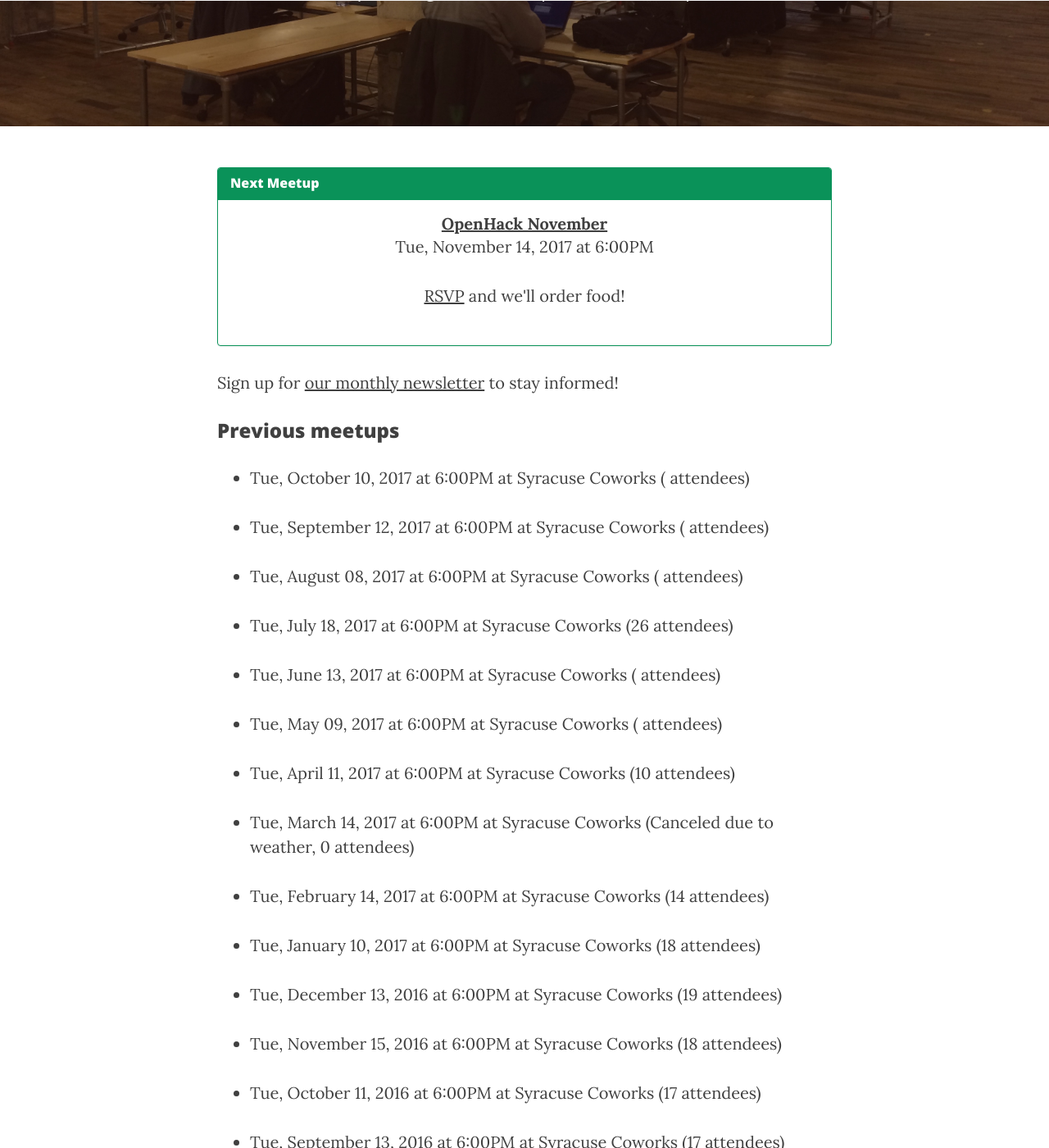
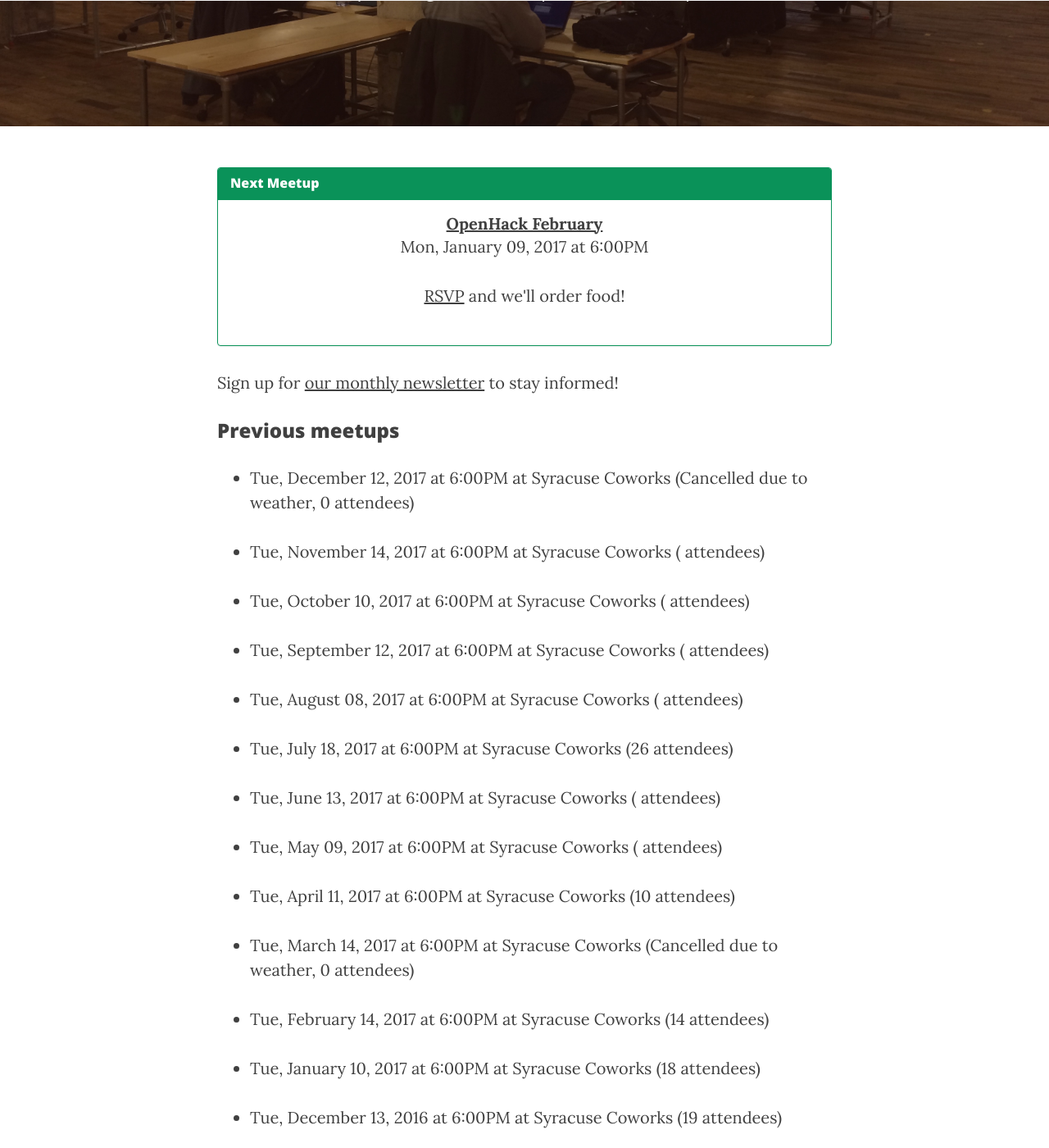
Before and after one commit to syracuseio/openhacksyr.github.io, a Jekyll site: the page built from events.md, in a window 1280 px wide and 1400 px high, scrolled down 302 px. Shown: the whole window at 82% size. Built offline with Jekyll 4.4.1, drawn with Linux system fonts in a browser that asks for light colours; nearby versions of some CDN libraries.

Commit message:
update events

```diff
--- a/_data/events.yaml
+++ b/_data/events.yaml
@@ -1,4 +1,19 @@
 ---
+- name: OpenHack February
+  date: 13-2-2017 at 6pm
+  location: coworks
+  rsvp_link:
+  attendees:
+  - name: OpenHack January
+  date: 9-1-2017 at 6pm
+  location: coworks
+  rsvp_link:
+  attendees: Cancelled due to weather, 0
+- name: OpenHack December
+  date: 12-12-2017 at 6pm
+  location: coworks
+  rsvp_link:
+  attendees: Cancelled due to weather, 0
 - name: OpenHack November
   date: 14-11-2017 at 6pm
   location: coworks
@@ -43,7 +58,7 @@
   date: 14-3-2017 at 6pm
   location: coworks
   rsvp_link: https://www.meetup.com/SyracuseCoWorks/events/238797796/
-  attendees: Canceled due to weather, 0
+  attendees: Cancelled due to weather, 0
 - name: OpenHack February
   date: 14-2-2017 at 6pm
   location: coworks
```
